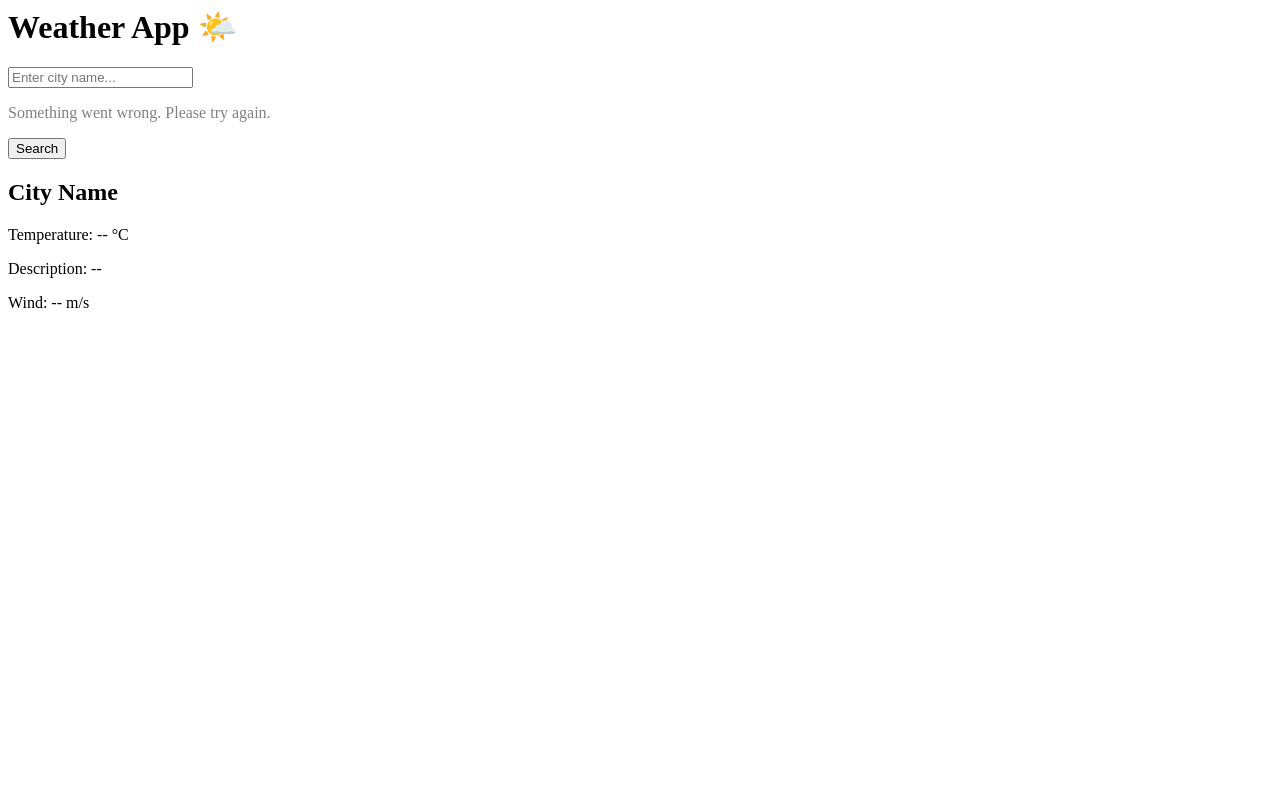
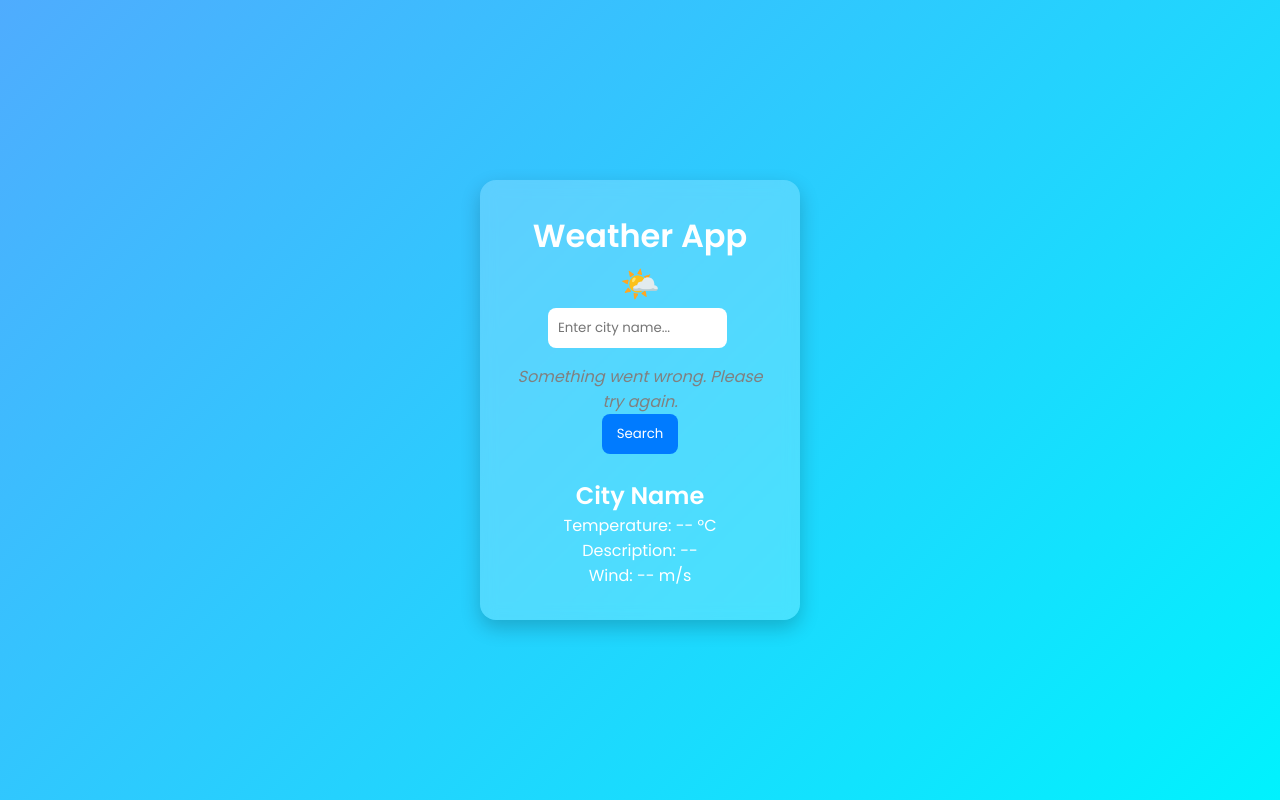
Before and after one commit to Mrylabs/weather-app, a plain HTML site: page index.html in a window 1280 px wide. Drawn offline with Linux system fonts and the light colour scheme; no server answers.

Commit message:
style: add basic CSS for clean UI

```diff
--- a/index.html
+++ b/index.html
@@ -1,4 +1,15 @@
+<!DOCTYPE html>
+<html lang="en">
+<head>
+  <meta charset="UTF-8">
+  <meta name="viewport" content="width=device-width, initial-scale=1.0">
+  <title>Document</title>
+  <link rel="stylesheet" href="style.css">
+  <link href="https://fonts.googleapis.com/css2?family=Poppins:wght@400;600&display=swap" rel="stylesheet">
+
+</head>
 <body>
+  <body>
   <div class="weather-app">
     <h1>Weather App 🌤️</h1>
 
@@ -18,3 +29,6 @@
 
   <script src="script.js"></script>
 </body>
+
+</body>
+</html>
--- a/style.css
+++ b/style.css
@@ -0,0 +1,61 @@
+/* Reset */
+* {
+  margin: 0;
+  padding: 0;
+  box-sizing: border-box;
+  font-family: "Poppins", sans-serif;
+}
+
+/* Center the app */
+body {
+  background: linear-gradient(135deg, #4facfe, #00f2fe);
+  height: 100vh;
+  display: flex;
+  justify-content: center;
+  align-items: center;
+}
+
+/* App box */
+.weather-app {
+  background: rgba(255, 255, 255, 0.2);
+  backdrop-filter: blur(8px);
+  padding: 2rem;
+  border-radius: 16px;
+  text-align: center;
+  width: 320px;
+  color: white;
+  box-shadow: 0 8px 20px rgba(0, 0, 0, 0.2);
+}
+
+/* Inputs & button */
+input {
+  padding: 10px;
+  border: none;
+  border-radius: 8px;
+  width: 70%;
+  outline: none;
+  margin-right: 5px;
+}
+
+button {
+  padding: 10px 15px;
+  border: none;
+  border-radius: 8px;
+  background: #007bff;
+  color: white;
+  cursor: pointer;
+  transition: 0.3s;
+}
+
+button:hover {
+  background: #0056b3;
+}
+
+.weather-info {
+  margin-top: 1.5rem;
+}
+
+#message {
+  margin-top: 1rem;
+  font-style: italic;
+}
```
